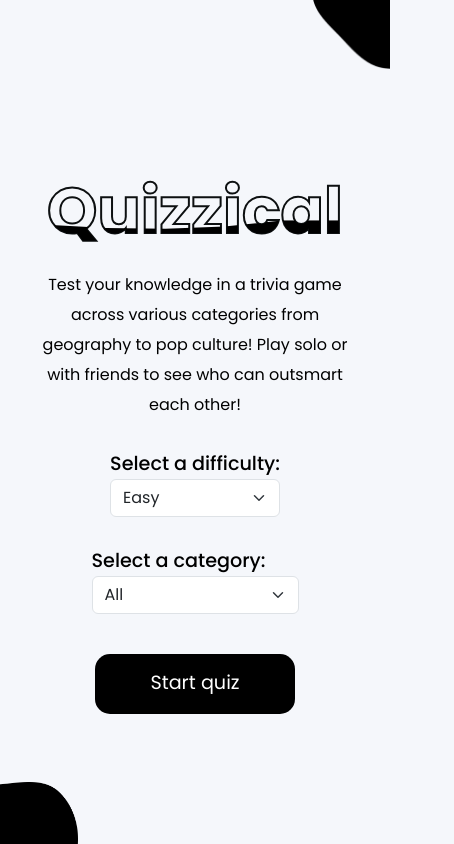
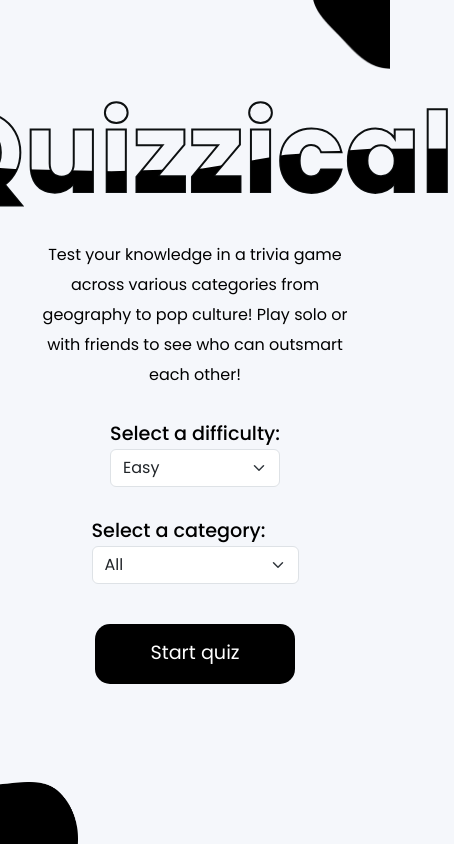
Before and after one commit to steph-xue/quizzical, a React (Vite) app: page / in a window 390 px wide. Shown: the whole page, 454 px wide, since content can reach past the window. Built offline with nearby package versions, Linux system fonts and the light colour scheme.

Commit message:
fix sizing of cover page on mobile

```diff
--- a/src/animation.css
+++ b/src/animation.css
@@ -51,7 +51,7 @@
   }
 }
 
-@media only screen and (max-width: 600px) {
+@media only screen and (max-width: 300px) {
     .content h1 {
       font-size: 4rem; /* Smaller font size for mobile */
     }
--- a/src/style.css
+++ b/src/style.css
@@ -21,7 +21,7 @@
   background-size: auto;
 }
 
-@media only screen and (max-width: 1000px) {
+@media only screen and (max-width: 3000px) {
   body {
     background-size: 20%, 20%;
   }
@@ -58,9 +58,9 @@
   padding-top: 300px;
 }
 
-@media only screen and (max-width: 1000px) {
+@media only screen and (max-width: 3000px) {
   .cover-page {
-    padding-top: 250px;
+    padding-top: 220px;
   }
 }
 
@@ -74,7 +74,7 @@
   margin-bottom: 20px;
 }
 
-@media only screen and (max-width: 1000px) {
+@media only screen and (max-width: 3000px) {
   .description {
     font-size: 1rem;
     max-width: 40vh;
```
